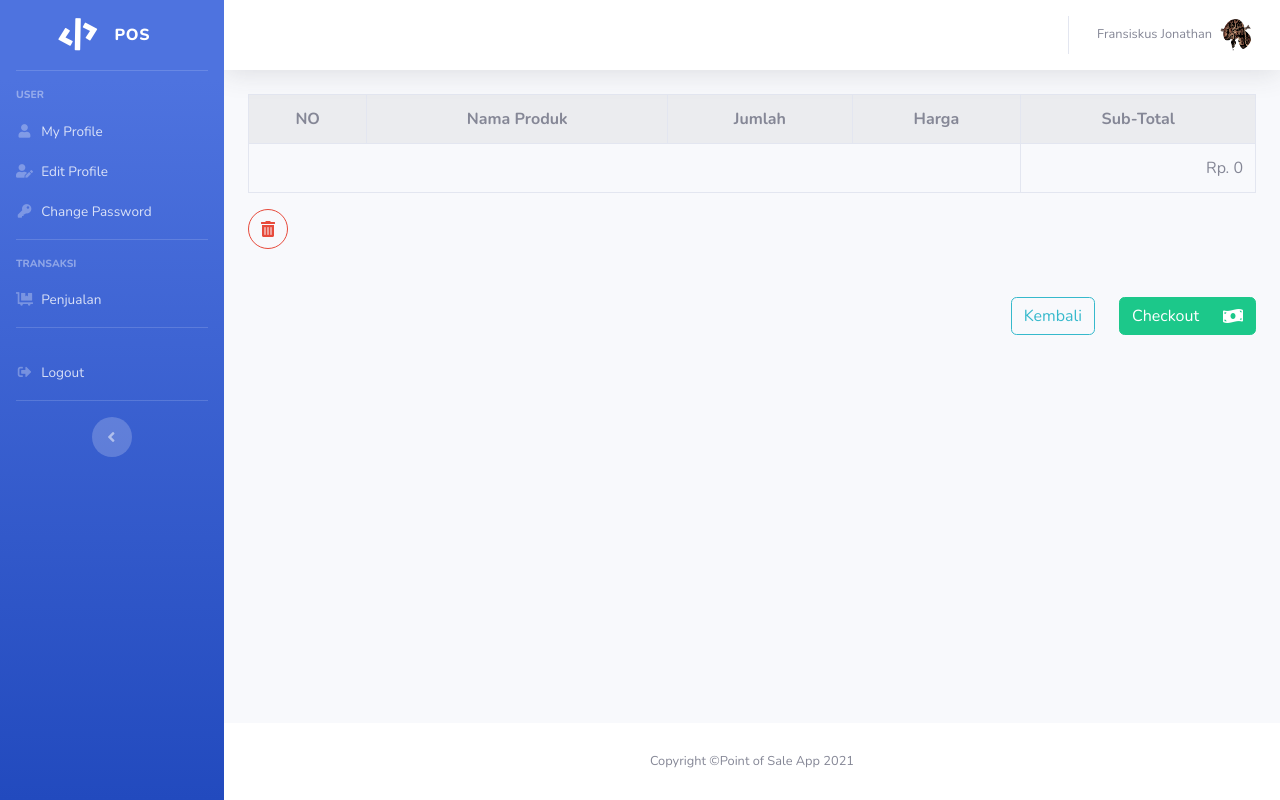
After one commit to lutfi-pratama/ci-app, a CodeIgniter app: page /ci-app/penjualan/detailCart/ in a window 1280 px wide. The commit adds this page. Run offline with CodeIgniter, Linux system fonts and the light colour scheme; a user stored in the database is signed in; data comes from the database, SQL or seed files in the repository; some libraries are stand-ins or nearby versions.

Commit message:
80% checkout

```diff
--- a/application/controllers/Penjualan.php
+++ b/application/controllers/Penjualan.php
@@ -62,4 +62,44 @@ class Penjualan extends CI_Controller
 
       redirect('penjualan/showProduk/'.$item[0]['kategori']);
     }
+
+    public function detailCart()
+    {
+      $data['title'] = "Detail Penjualan";
+      $data['user'] = $this->db->get_where('user', ['email' => $this->session->userdata('email')])->row_array();
+
+      $this->load->view('templates/header', $data);
+      $this->load->view('templates/sidebar', $data);
+      $this->load->view('templates/topbar', $data);
+      $this->load->view('penjualan/keranjang', $data);
+      $this->load->view('templates/footer', $data);
+    }
+
+    public function deleteCart()
+    {
+      $this->cart->destroy();
+      redirect(base_url('penjualan/detailCart/'));
+    }
+
+    public function pembayaranProduk()
+    {
+      $data['title'] = "Pembayaran";
+      $data['user'] = $this->db->get_where('user', ['email' => $this->session->userdata('email')])->row_array();
+
+      $this->load->view('templates/header', $data);
+      $this->load->view('templates/sidebar', $data);
+      $this->load->view('templates/topbar', $data);
+      $this->load->view('penjualan/pembayaran', $data);
+      $this->load->view('templates/footer', $data);
+    }
+
+    public function checkout()
+    {
+      $data = [
+        'metode' => $this->input->post('metode'),
+      ];
+
+      var_dump($data);
+      // var_dump($this->cart->contents()/);
+    }
 }
--- a/application/views/penjualan/kategori.php
+++ b/application/views/penjualan/kategori.php
@@ -9,7 +9,9 @@
         <?php endforeach; ?>
     </div>
 
-    <a href="<?= base_url('penjualan/'); ?>" class="btn btn-primary active" role="button" data-bs-toggle="button" aria-pressed="true" style="margin: 25px 5px;">Kembali</a>
+    <a href="<?= base_url('penjualan/'); ?>" class="btn-circle btn-primary active text-decoration-none" role="button" data-bs-toggle="button" aria-pressed="true" style="margin: 25px 5px; width: 3rem; height: 3rem;">
+        <i class="fas fa-arrow-circle-left fa-2x"></i>
+    </a>
 </div>
 
 
--- /dev/null
+++ b/application/views/penjualan/keranjang.php
@@ -0,0 +1,80 @@
+<div class="container-fluid">
+  <table class="table table-bordered table-striped table-hover">
+    <tr align="center">
+      <th>NO</th>
+      <th>Nama Produk</th>
+      <th>Jumlah</th>
+      <th>Harga</th>
+      <th>Sub-Total</th>
+    </tr>
+
+    <?php
+      $no = 1;
+
+      foreach ($this->cart->contents() as $item) :?>
+
+      <tr>
+        <td align="center"><?= $no++ ?></td>
+        <td><?= $item['name'] ?></td>
+        <td><?= $item['qty'] ?></td>
+        <td align="right">Rp. <?= number_format($item['price'], 0, ',', '.') ?></td>
+        <td align="right">Rp. <?= number_format($item['subtotal'], 0, ',', '.') ?></td>
+      </tr>
+
+    <?php endforeach; ?>
+
+      <tr>
+        <td colspan="4"></td>
+        <td align="right">Rp. <?= number_format($this->cart->total(), 0, ',', '.') ?></td>
+      </tr>
+  </table>
+
+  <div>
+    <button type="button" class="btn btn-circle btn-outline-danger" data-toggle="modal" data-target="#my-modal">
+      <i class="fas fa-trash-alt"></i>
+    </button>
+    <div id="my-modal" class="modal fade" tabindex="-1" role="dialog" aria-hidden="true">
+        <div class="modal-dialog modal-dialog-centered" role="document">
+            <div class="modal-content border-0">
+                <div class="modal-body p-0">
+                    <div class="card border-0 p-sm-3 p-2 justify-content-center">
+                        <div class="card-header pb-0 bg-white border-0 ">
+                            <p class="font-weight-bold mb-2"> Yakin ingin menghapus semua item di keranjang ?</p>
+                        </div>
+                        <div class="card-body px-sm-4 mb-2 pt-1 pb-0">
+                            <div class="row justify-content-end no-gutters">
+                                <div class="col-auto mr-4"><button type="button" class="btn btn-light text-muted" data-dismiss="modal">Batal</button></div>
+                                <div class="col-auto">
+                                  <a href="<?= base_url('penjualan/deleteCart/'); ?>">
+                                    <button type="button" class="btn btn-danger px-4">Hapus</button>
+                                  </a>
+                                </div>
+                            </div>
+                        </div>
+                    </div>
+                </div>
+            </div>
+        </div>
+    </div>
+  </div>
+
+  <div class="d-flex justify-content-end mt-5">
+    <div class="mr-4">
+      <a class="text-decoration-none" href="<?= base_url('penjualan/'); ?>">
+        <button type="button" class="btn btn-outline-info d-flex justify-content-between align-items-center">
+          <p class="m-0">Kembali</p>
+        </button>
+      </a>
+    </div>
+    <div>
+      <a class="text-decoration-none" href="<?= base_url('penjualan/pembayaranProduk'); ?>">
+        <button type="button" class="btn btn-success d-flex justify-content-between align-items-center">
+          <p class="m-0 mr-4">Checkout</p>
+          <i class="fas fa-money-bill-wave"></i>
+        </button>
+      </a>
+    </div>
+  </div>
+</div>
+
+</div>
--- a/application/views/templates/footer.php
+++ b/application/views/templates/footer.php
@@ -1,5 +1,5 @@
 <!-- Footer -->
-<footer class="sticky-footer bg-white">
+<footer class="sticky-footer bg-white mt-auto">
     <div class="container my-auto">
         <div class="copyright text-center my-auto">
             <span>Copyright &copy;Point of Sale App <?= date('Y'); ?></span>
--- a/application/views/templates/header.php
+++ b/application/views/templates/header.php
@@ -18,6 +18,7 @@
 
     <!-- Custom styles for this template-->
     <link href="<?= base_url('assets/'); ?>css/sb-admin-2.min.css" rel="stylesheet">
+    <link href="<?= base_url('assets/'); ?>css/index.css" rel="stylesheet">
 
     <style>
         .list-group-item {
--- /dev/null
+++ b/assets/css/index.css
@@ -0,0 +1,14 @@
+/* Cart */
+.cart__button {
+	color: black;
+}
+.cart__button:hover {
+	color: white;
+}
+
+.image__payment {
+	width: 100px;
+	border: none;
+	height: 100px;
+	object-fit: contain;
+}
```
Also changed, not shown: application/views/penjualan/pembayaran.php (added, +38 -0 lines), application/views/penjualan/produk.php (+11 -4 lines), assets/img/icon/GoPay.png (added), assets/img/icon/Logo_dana.png (added), assets/img/icon/OVO.png (added), assets/img/icon/cash.png (added), assets/img/icon/debit.png (added).
